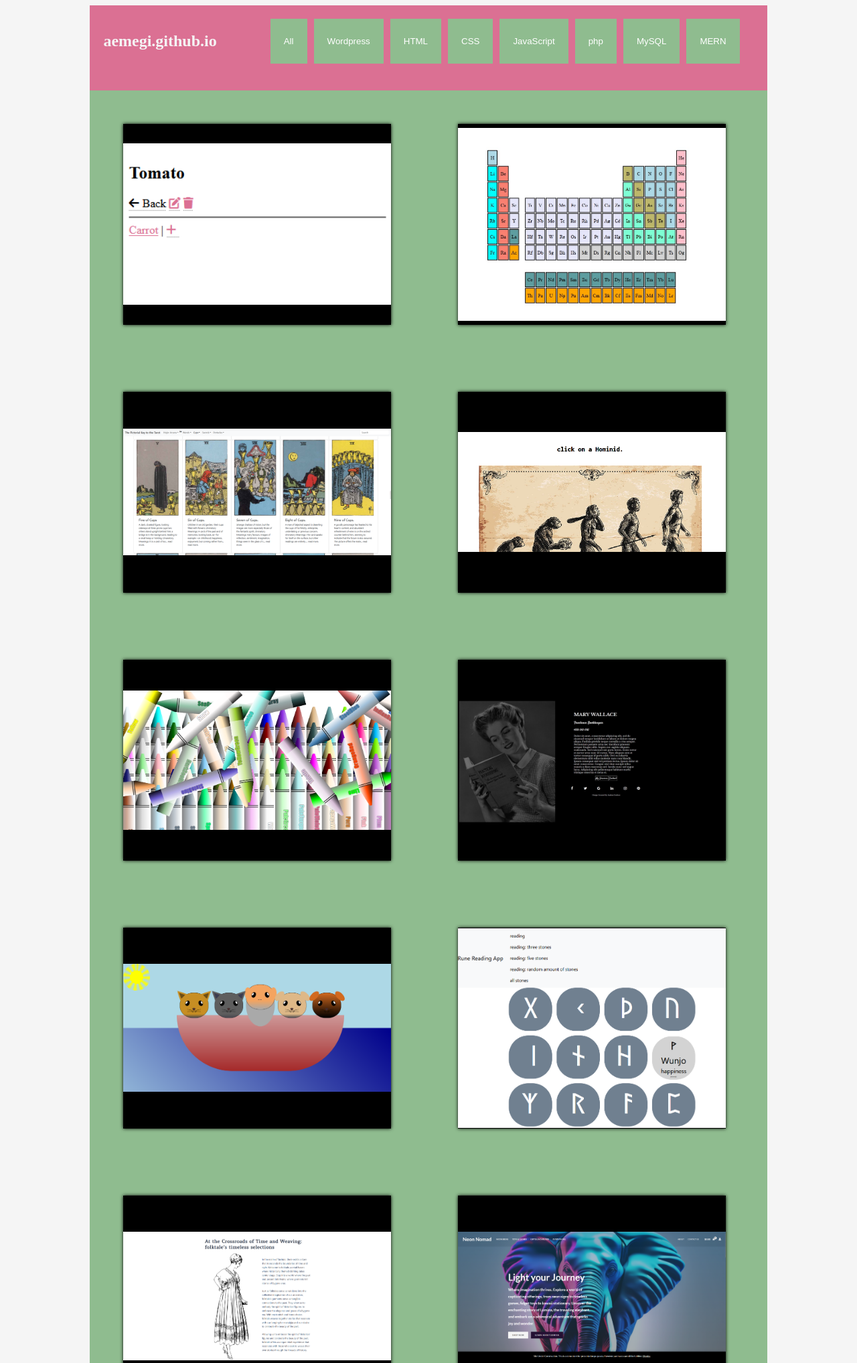
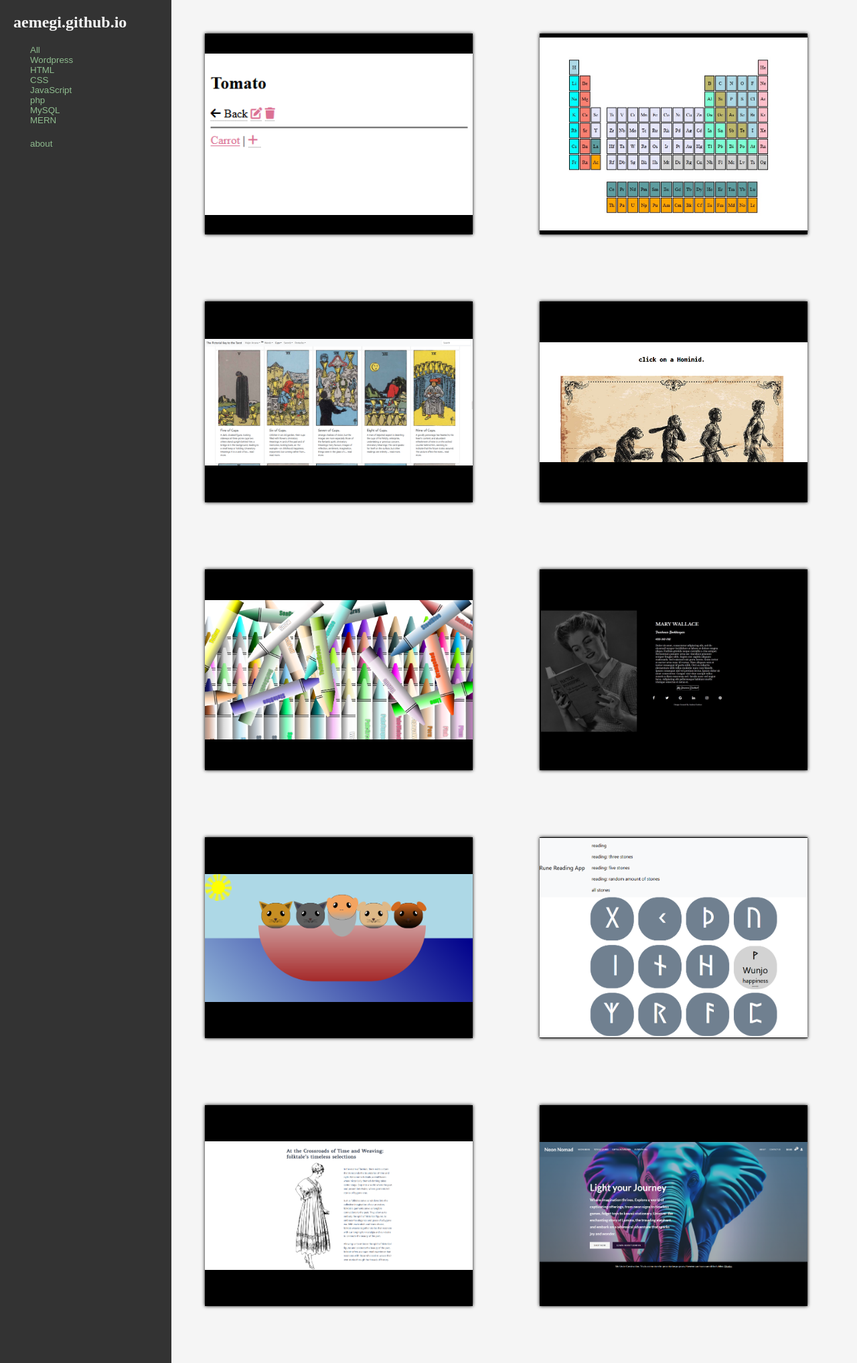
Before and after one commit to aemegi/aemegi.github.io, a PHP site: page / in a window 1280 px wide. Shown: the top 2035 px of the page at 67% size. Run offline with PHP 8.4, Linux system fonts and the light colour scheme.

Commit message:
Add files via upload

```diff
--- a/index.html
+++ b/index.html
@@ -1,3 +1,4 @@
+<!DOCTYPE html>
 <html>
 <head>
       <!-- Google tag (gtag.js) -->
@@ -11,17 +12,60 @@
         gtag('js', new Date());
         gtag('config', 'G-8FMF9079D3');
       </script>
+
     <link rel="stylesheet" href="https://cdnjs.cloudflare.com/ajax/libs/font-awesome/4.7.0/css/font-awesome.min.css">
     <link rel="stylesheet" href="styles.css" />
+  <style>
+    body {
+      margin: 0;
+      padding: 0;
+    }
+
+    main {
+      display: flex;
+    }
+
+    #desktop {
+      position: absolute;
+      padding-top: 0;
+      height: 100vh;
+      padding-left: 20px;
+      background-color: #333;
+      color: whitesmoke;
+    }
+    #mobile {
+      position: fixed;
+      width: 100vw;
+      z-index: 10;
+    }
+
+    .animated-element {
+      position: absolute;
+      top: 0;
+      right: -100%;
+      background-color: #f0f0f0;
+      animation-name: slideIn;
+      animation-duration: 1s;
+      animation-delay: 0.5s;
+      animation-fill-mode: forwards;
+    }
+
+    @keyframes slideIn {
+      0% { right: -100%; }
+      100% { right: 0; }
+    }
+  </style>
 </head>
 <body>
+  <main>
 
-  <header>
-    <nav style="background-color: palevioletred; margin:0; padding: 20px; color: whitesmoke;">
+<!-- Top Navigation Menu -->
+<nav>
+        <div id="desktop">
             <!-- Your navigation menu goes here --><div>
-      <div class="tab" style="display: flex; flex-direction: row; flex-wrap: wrap;">
                 <h2 style="margin-right: 75px;">aemegi.github.io</h2>
 
+            <div class="tab">
               <button class="tablinks" onclick="openTab(event, 'all')">All</button>
               <button class="tablinks" onclick="openTab(event, 'wordpress')">Wordpress</button>
               <button class="tablinks" onclick="openTab(event, 'html')">HTML</button>
@@ -30,12 +74,38 @@
               <button class="tablinks" onclick="openTab(event, 'php')">php</button>
               <button class="tablinks" onclick="openTab(event, 'mysql')">MySQL</button>
               <button class="tablinks" onclick="openTab(event, 'MERN')">MERN</button>
+              <hr hidden />
+              <button style="position: inherit; margin-top: 20px;" id="toggleButton" class="tablinks" onclick="openTab(event, 'about')">about</button>
             </div> </div>
 
+
+          </div>
+
+
+        <div id="mobile">
+          <div class="topnav">
+            <a href="#home" class="active">aemegi.github.io</a>
+            <!-- Navigation links (hidden by default) -->
+            <div id="myLinks" class="tab">
+                <button class="tablinks" onclick="openTab(event, 'all')">All</button>
+                <button class="tablinks" onclick="openTab(event, 'wordpress')">Wordpress</button>
+                <button class="tablinks" onclick="openTab(event, 'html')">HTML</button>
+                <button class="tablinks" onclick="openTab(event, 'css')">CSS</button>
+                <button class="tablinks" onclick="openTab(event, 'javascript')">JavaScript</button>
+                <button class="tablinks" onclick="openTab(event, 'php')">php</button>
+                <button class="tablinks" onclick="openTab(event, 'mysql')">MySQL</button>
+                <button class="tablinks" onclick="openTab(event, 'MERN')">MERN</button>
+                <hr hidden />
+                <button style="position: inherit; margin-top: 20px;" id="toggleButton" class="tablinks" onclick="openTab(event, 'about')">about</button>
+
+            </div>
+            <!-- "Hamburger menu" / "Bar icon" to toggle the navigation links -->
+            <a href="javascript:void(0);" class="icon" onclick="myFunction()">
+              <i class="fa fa-bars"></i>
+            </a>
+          </div></div>
           </nav>
-  </header>
-    <main>
-      <div class="portfolio">
+    <div class="content portfolio tab-container">
         <section class="container tomatolovecarrot tabcontent php mysql">
             <div class="overlay">
               <div class="items"></div>
@@ -345,54 +415,24 @@
             </div>
           </section>
     </div>
-    </main>
-    <footer>
-      <div class="footerparent">
-        <div class="footerchild1">
+          <section id="about" class="about hidden">
+            <div class="aboutparent">
+              <div class="aboutchild1">
                 <img src="profilepic.jpg" alt="Avatar" class="avatar">
               </div>
-        <div class="footerchild2">
+              <div class="aboutchild2">
                 <a href="https://www.linkedin.com/in/andreacrofoot/" class="fa fa-linkedin" style="font-size: 32px; padding: 8px;"></a>
                 <a href="https://github.com/aemegi/" class="fa fa-github" style="font-size: 32px; padding: 8px;"></a>
                 <a href="mailto:aemegi@icloud.com" class="fa fa-envelope" style="font-size: 32px; padding: 8px;"></a>
                 <p>
-            <!--In Leiu of a resume for now:--> Hello World, I am Andrea. I have been learning coding, programming, and operating systems off and on again since the age of 9 or 10. Along the way I have developed self-taught skills in HTML, CSS, JavaScript, SQL, XML, JSON. No longer am I only self taught as I am in my sophomore year of earning a Bachelor's of Science in Computer Science.
+                  <!--In Leiu of a resume for now:--> Hello World, I am Andrea. I have been learning coding, programming, and operating systems off and on again since the age of 9 or 10. Along the way I have developed self-taught skills in HTML, CSS, JavaScript, PHP, SQL, XML, JSON. No longer am I only self taught as I am in my sophomore year of earning a Bachelor's of Science in Computer Science.
                 </p>
                 <p>All source code available free for personal or educational use.</p>
                 <a href="https://www.buymeacoffee.com/aemegi">Buy Me a Coffee.</a>
-          <p class="float-end">
-            <a href="#">Back to top</a>
-          </p>
+
               </div>
-        <div class="footerchild3">
-          <h3>Useful (external) Links:</h3>
-          <ul>
-            <li><a href="https://www.freecodecamp.org/">freeCodeCamp</a></li>
-            <li><a href="https://www.w3schools.com/">W3 schools</a></li>
-            <li><a href="https://stackoverflow.com/">StackOverflow</a></li>
-            <li><a href="https://developer.mozilla.org/en-US/">Mozilla MDN</a></li>
-            <li><a href="https://www.php.net/">php.net</a></li>
-          </ul>
-        </div>
-      </div>
-    </footer>
-    <div id="snackbar">Portfolio under construction. Please check back in 3-6 months.</div>
-    <script>
-      function myFunction() {
-        // Get the snackbar DIV
-        var x = document.getElementById("snackbar");
-        // Add the "show" class to DIV
-        x.className = "show";
-        // After 3 seconds, remove the show class from DIV
-        setTimeout(function() {
-          x.className = x.className.replace("show", "");
-        }, 9000);
-      }
-      window.onload = function() {
-        myFunction();
-      };
-    </script>
-
+            </section>
+  </main>
   <script src="scripts.js"></script>
 </body>
 </html>
--- a/styles.css
+++ b/styles.css
@@ -1,10 +1,10 @@
-body {
+/*body {
     background-color: whitesmoke;
     display: flex;
     flex-direction: column;
-    /* Add this line to make the footer appear at the bottom */
+    /* Add this line to make the footer appear at the bottom /
     min-height: 100vh;
-    /* Add this line to make the footer appear at the bottom */
+    /* Add this line to make the footer appear at the bottom /
   }
 
   main {
@@ -13,20 +13,29 @@ body {
     position: relative;
     left: 10%;
     flex: 1;
-    /* Add this line to make the main content take remaining vertical space */
+    /* Add this line to make the main content take remaining vertical space *
   }
  header {
     width: 80%;
     position: relative;
     left: 10%;
     flex: 1;
-    /* Add this line to make the main content take remaining vertical space */
+    /* Add this line to make the main content take remaining vertical space *
+  }
+*/
+
+  body {
+    max-height: 100%;
+    width: 100%;
+    background-color: whitesmoke;
   }
 
-  .portfolio {
-    display: flex;
-    flex-wrap: wrap;
-    justify-content: left;
+  main {
+    position: absolute;
+    padding-right: 0px;
+    margin-right: 0px;
+    right: 0;
+    width: 100%;
   }
 
   .tomatolovecarrot {
@@ -190,156 +199,220 @@ body {
     color: darkseagreen;
   }
 
-  .avatar {
-    vertical-align: middle;
-    width: 250px;
-    border-radius: 50%;
+  .hidden {
+    display: none;
   }
 
-  footer {
-    background-color: #333;
-    color: #fff;
-    text-align: center;
-    width: 80%;
-    margin-left: 10%;
+  .tab {
+    overflow: hidden;
+    display: flex;
+    flex-direction: column;
+    justify-content: left;
+    align-items: start;
+    margin-bottom: 10px;
   }
 
-  .footerparent {
-    display: flex;
-    flex-wrap: wrap;
+  .tab button {
+    background-color: transparent;
+    color: darkseagreen;
+    border: none;
+    padding: 0 20px;
+    margin: 0 5px;
+    cursor: pointer;
   }
 
-  .footerchild1 {
-    padding: 50px;
-    padding-left: 150px;
-    padding-right: 0px;
+  .tab button:hover {
+    color:#fff;
   }
 
-  .footerchild2 {
-    max-width: 40%;
-    padding: 100px;
+  .tab button.active {
+    color: #fff;
   }
 
-  .footerchild3 {
-    max-width: 20%;
-    padding: 10px;
-    padding-top: 125px;
-    align-items: center;
-    justify-items: center;
+
+  .tabcontent {
+   /* display: none; */
   }
 
-  /* The snackbar - position it at the bottom and in the middle of the screen */
-  #snackbar {
-    visibility: hidden;
-    /* Hidden by default. Visible on click */
-    min-width: 250px;
-    /* Set a default minimum width */
-    margin-left: -125px;
-    /* Divide value of min-width by 2 */
-    background-color: #333;
-    /* Black background color */
-    color: #fff;
-    /* White text color */
-    text-align: center;
-    /* Centered text */
-    border-radius: 2px;
-    /* Rounded borders */
-    padding: 16px;
-    /* Padding */
-    position: fixed;
-    /* Sit on top of the screen */
-    z-index: 1;
-    /* Add a z-index if needed */
-    left: 50%;
-    /* Center the snackbar */
-    bottom: 30px;
-    /* 30px from the bottom */
-  }
-
-  /* Show the snackbar when clicking on a button (class added with JavaScript) */
-  #snackbar.show {
-    visibility: visible;
-    /* Show the snackbar */
-    /* Add animation: Take 0.5 seconds to fade in and out the snackbar.
-However, delay the fade out process for 2.5 seconds */
-    -webkit-animation: fadein 0.5s, fadeout 0.5s 2.5s;
-    animation: fadein 0.5s, fadeout 0.5s 2.5s;
-  }
-
-  /* Animations to fade the snackbar in and out */
-  @-webkit-keyframes fadein {
-    from {
-      bottom: 0;
-      opacity: 0;
-    }
-
-    to {
-      bottom: 30px;
-      opacity: 1;
-    }
-  }
-
-  @keyframes fadein {
-    from {
-      bottom: 0;
-      opacity: 0;
-    }
-
-    to {
-      bottom: 30px;
-      opacity: 1;
-    }
-  }
-
-  @-webkit-keyframes fadeout {
-    from {
-      bottom: 30px;
-      opacity: 1;
-    }
-
-    to {
-      bottom: 0;
-      opacity: 0;
-    }
-  }
-
-  @keyframes fadeout {
-    from {
-      bottom: 30px;
-      opacity: 1;
-    }
-
-    to {
-      bottom: 0;
-      opacity: 0;
-    }
-  }
   .tab {
     overflow: hidden;
     display: flex;
     justify-content: left;
-    margin-bottom: 20px;
+    margin-bottom: 10px;
+    flex-direction: column;
   }
 
   .tab button {
-    background-color: darkseagreen;
-    color: white;
+    background-color: transparent;
+    color: darkseagreen;
     border: none;
-    padding: 10px 20px;
+    padding: 0 20px;
     margin: 0 5px;
     cursor: pointer;
-    transition: background-color 0.3s;
   }
 
   .tab button:hover {
-    background-color: palevioletred;
+    color:#fff;
   }
 
   .tab button.active {
-    background-color: palevioletred;
+    color: #fff;
   }
 
 
-  .tabcontent {
-    /* display: none; */
+  @media only screen and (min-width: 769px) {
+    body {
+    overflow: hidden;
+    }
+    #mobile {
+      display: none;
+    }
+
+    .portfolio {
+      display: flex;
+      flex-wrap: wrap;
+      justify-content: left;
+      position: absolute;
+      right: 0;
+    }
+
+    .content {
+      flex-grow: 1;
+      background-color: whitesmoke;
+      overflow: scroll;
+      position: absolute;
+      left: 20%;
+      right: 0;
+      height: 100vh;
+      padding-right: 0px;
+      margin-right: 0px;
+    }
+
+    .avatar {
+      vertical-align: middle;
+      width: 250px;
+      border-radius: 50%;
+    }
+
+    #about {
+      background-color: whitesmoke;
+      text-align: center;
+      position: absolute;
+      width: 80%;
+      max-height: 100vh;
+      top: 20%;
+      bottom: 20%;
+    }
+
+    .aboutparent {
+      display: flex;
+      flex-direction: column;
+      position: absolute;
+      padding-left: 5%;
+      left: 20%;
+      width: 40%;
+    }
+
+    .aboutchild1 {
+      position: relative;
+      justify-content: center;
+    }
+
+    .aboutchild2 {
+      position: relative;
+    }
+
   }
+  @media only screen and (max-width: 768px) {
+    #desktop {
+      display: none;
+    }
+    #mobile {
+      position: fixed;
+    }
+    .content {
+      overflow: scroll;
+      position: relative;
+      margin-top: 10%;
+      overflow-x: hidden;
+    }
+
+    .portfolio {
+      overflow: scroll;
+      position: relative;
+      overflow-x: hidden;
+    }
+
+    .avatar {
+      width: 150px;
+      border-radius: 50%;
+    }
+
+    #about {
+      background-color: whitesmoke;
+      text-align: center;
+      position: relative;
+      left: 5%;
+      top: 20%;
+      bottom: 20%;
+      max-width: 90%;
+    }
+
+    .aboutparent {
+      display: flex;
+      flex-direction: column;
+      position: relative;
+    }
+
+    .aboutchild1 {
+      position: relative;
+      justify-content: center;
+    }
+
+    .aboutchild2 {
+      position: relative;
+    }
+
+    /* For mobile phones: */
+     /* Style the navigation menu */
+    .topnav {
+      overflow: hidden;
+      background-color: #333;
+      position: relative;
+    }
+
+    /* Hide the links inside the navigation menu (except for logo/home) */
+    .topnav #myLinks {
+      display: none;
+    }
+
+    /* Style navigation menu links */
+    .topnav a {
+      color: white;
+      padding: 14px 16px;
+      text-decoration: none;
+      font-size: 17px;
+      display: block;
+    }
+
+    /* Style the hamburger menu */
+    .topnav a.icon {
+      background: black;
+      display: block;
+      position: absolute;
+      right: 0;
+      top: 0;
+    }
+
+    /* Add a grey background color on mouse-over */
+    .topnav a:hover {
+      background-color: #ddd;
+      color: black;
+    }
+
+    /* Style the active link (or home/logo) */
+    .active {
+      background-color: darkseagreen;
+      color: white;
+    }
+  }
```
Also changed, not shown: scripts.js (+21 -1 lines). Lines whose indentation alone changed are shown as unchanged.
